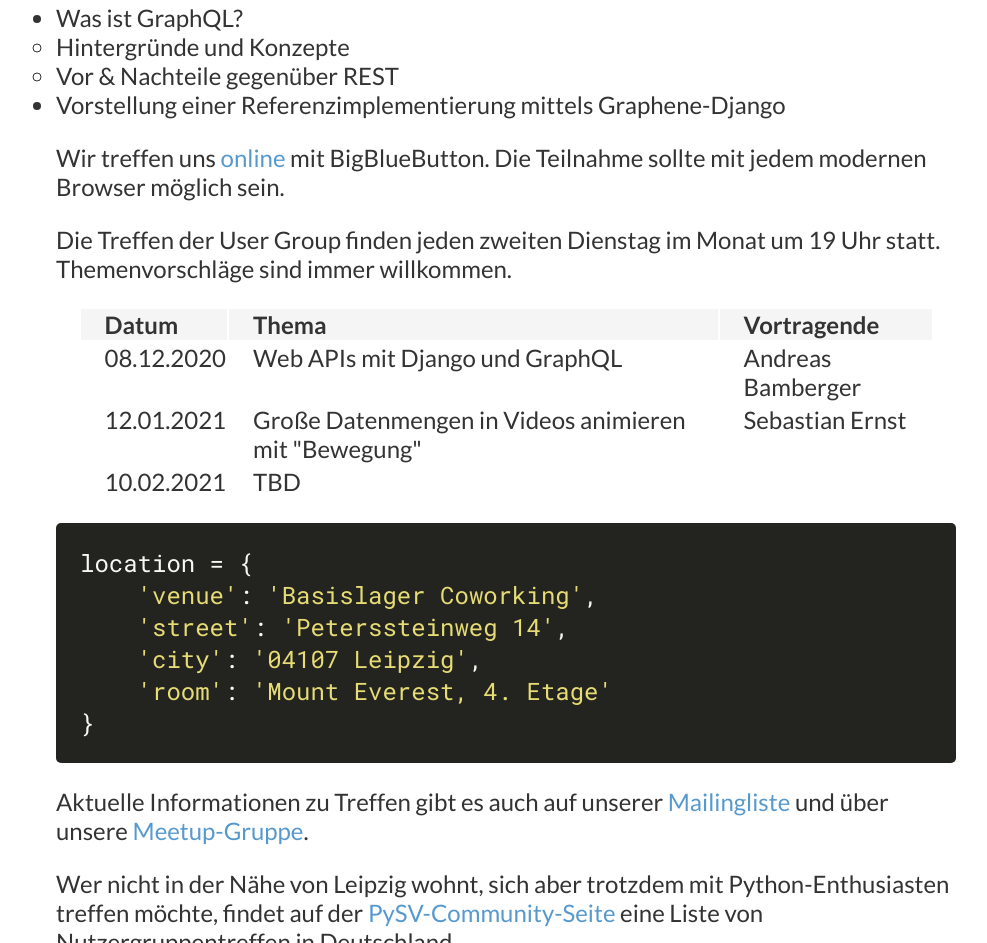
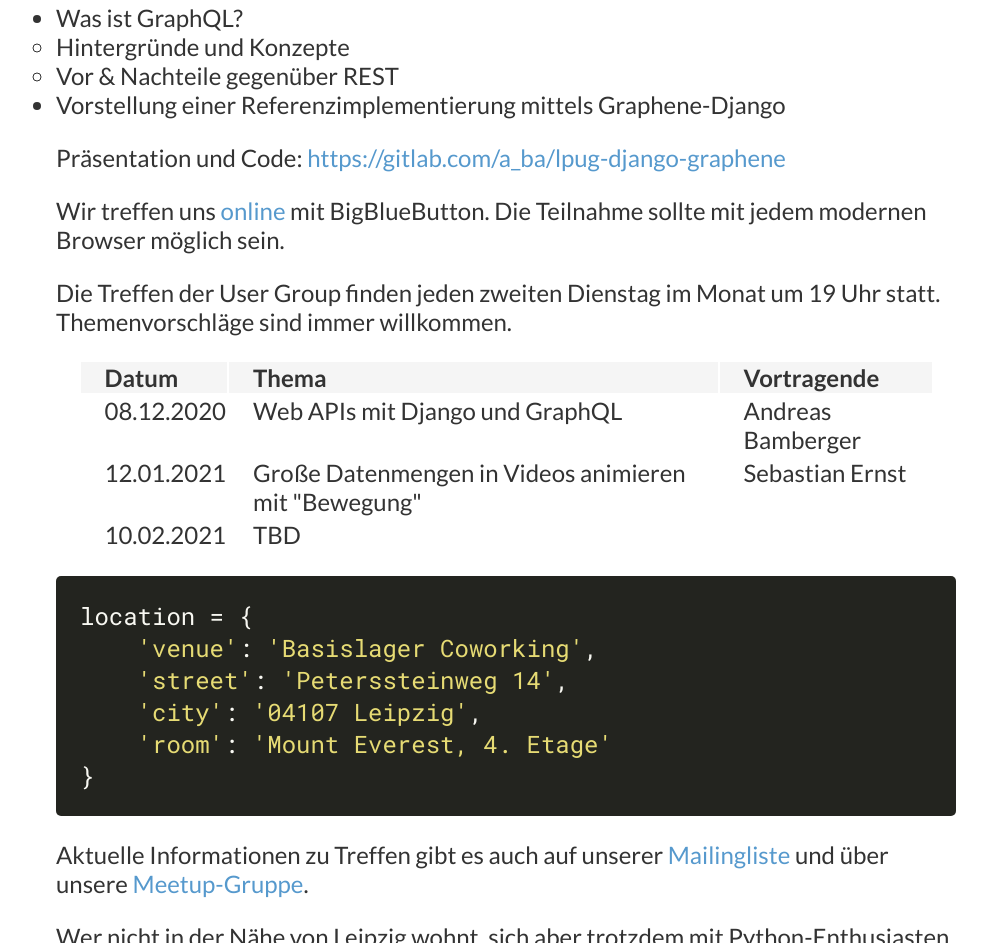
Before and after one commit to LPUG/LPUG.github.io, a plain HTML site: page index.html in a window 1280 px wide. Shown: the part 1013-1956 px from the top of the page, without its empty margins (134-1121 px from the left). Drawn offline with nearby package versions, Linux system fonts and the light colour scheme.

Commit message:
Synchronized build

```diff
--- a/index.html
+++ b/index.html
@@ -56,6 +56,7 @@
 </li>
 <li>Vorstellung einer Referenzimplementierung mittels Graphene-Django</li>
 </ul>
+<p>Präsentation und Code: <a href="https://gitlab.com/a_ba/lpug-django-graphene">https://gitlab.com/a_ba/lpug-django-graphene</a></p>
 <p>Wir treffen uns <a href="https://bbb.python-academy.de/b/mik-hct-ymm">online</a> mit
 BigBlueButton.
 Die Teilnahme sollte mit jedem modernen Browser möglich sein.</p>
```
